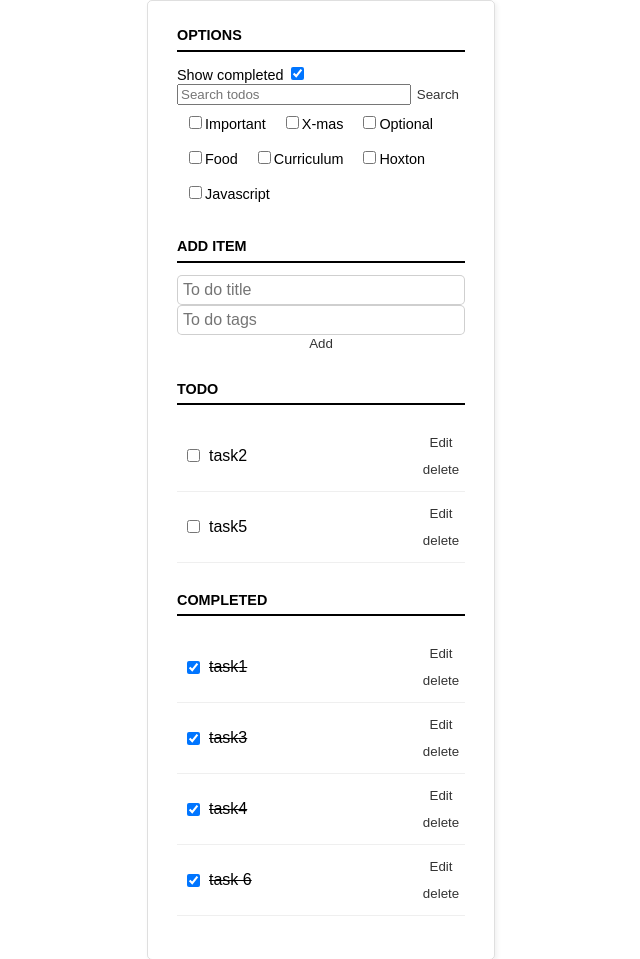
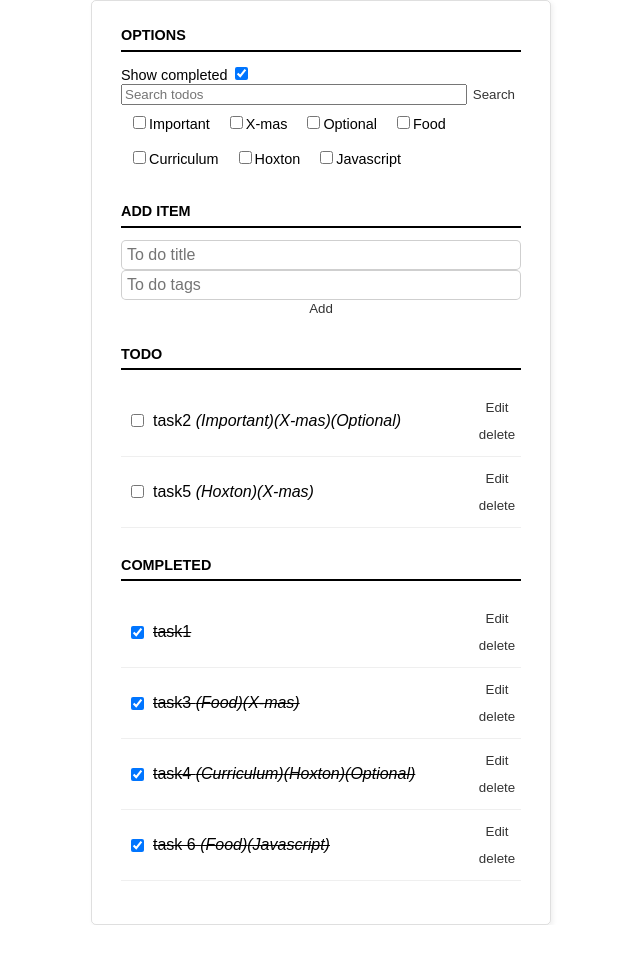
Before and after one commit to ramarinor/hoxton-js-todo-app, a plain HTML site: page index.html in a window 1280 px wide. Shown: the whole page, without its empty margins (319-959 px from the left). After the commit the page ends 925 px from the top, so only its background shows below. Drawn offline with Linux system fonts and the light colour scheme.

Commit message:
made tags visible

```diff
--- a/index.js
+++ b/index.js
@@ -161,7 +161,12 @@ function createTodoLiEl(todo) {
 	textSection.className = "text-section";
 	const pEl = document.createElement("p");
 	pEl.className = "text";
-	pEl.textContent = todo.title;
+	pEl.textContent = `${todo.title} `;
+	for (const tag of todo.tags) {
+		const emEl = document.createElement("em");
+		emEl.textContent = `(${tag})`;
+		pEl.append(emEl);
+	}
 	textSection.append(pEl);
 
 	const buttonSection = document.createElement("div");
--- a/styles.css
+++ b/styles.css
@@ -9,7 +9,7 @@ body {
 }
 
 main {
-	width: 18rem;
+	width: 25rem;
 
 	border: solid 1px #00000020;
 	border-radius: 5px;
```
